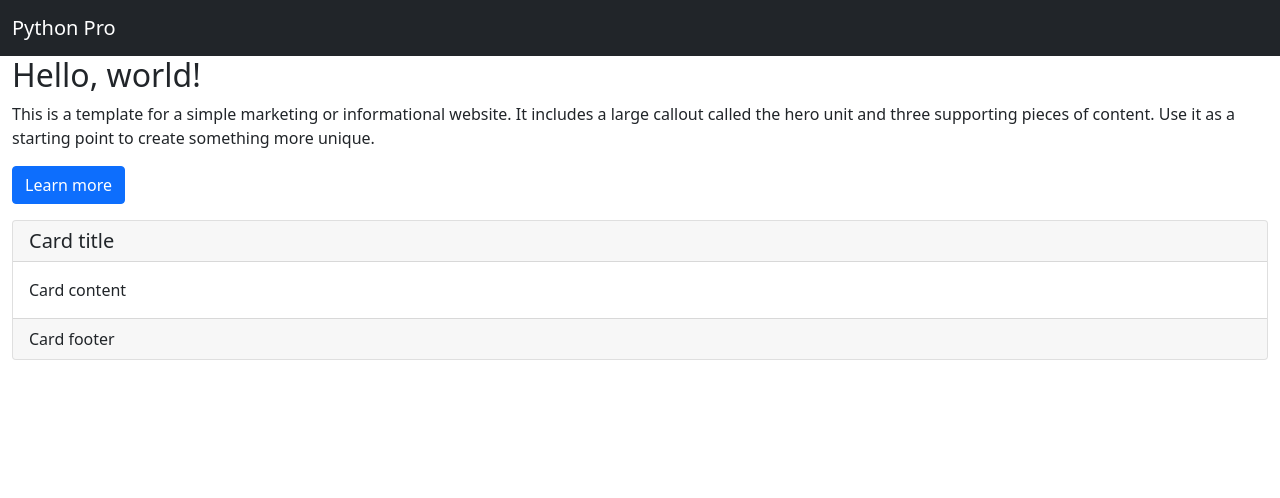
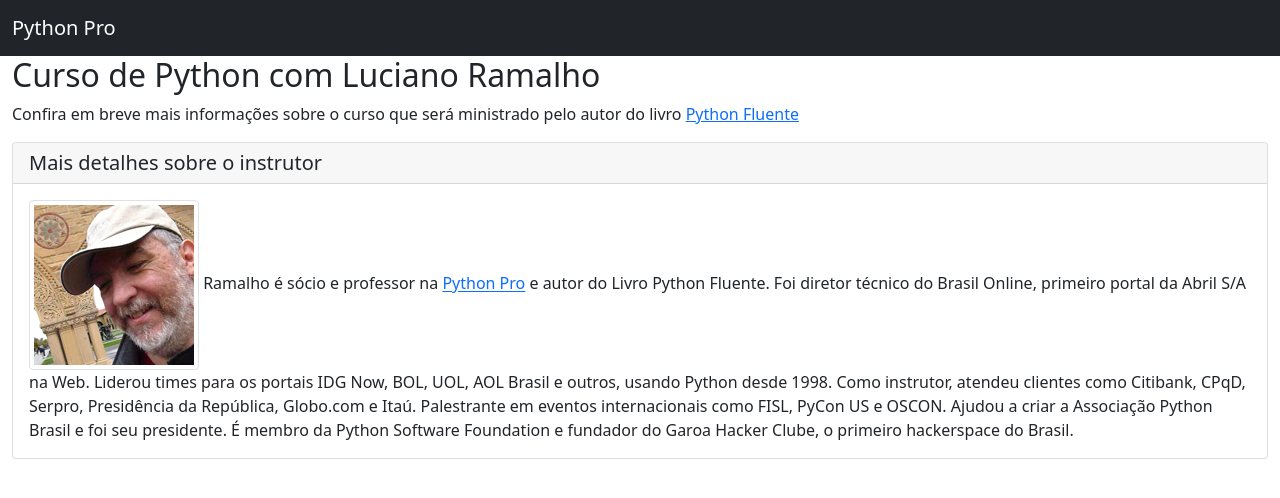
Before and after one commit to pessoasnil/curso-django-pessoa, a Django app: page / in a window 1280 px wide. Shown: the top 498 px of the page. Run offline with Django 3.2, Linux system fonts and the light colour scheme; some libraries are stand-ins or nearby versions.

Commit message:
ainda não flutei a imagem, com class float-left

```diff
--- a/pypro/base/templates/base/home.html
+++ b/pypro/base/templates/base/home.html
@@ -1,4 +1,5 @@
 <!DOCTYPE html>
+{% load static %}
 <html lang="pt-br">
 <head>
     <meta charset="utf-8">
@@ -9,7 +10,7 @@
 
     <meta name="description" content="Página do Curso Python Pro">
     <meta name="author" content="Lins Pessoa">
-
+    <link rel="icon" type="=image/png" href="{% static 'img/favicon.png' %}"/>
     <link href="/static/css/bootstrap.min.css" rel="stylesheet">
     <link href="/static/css/style.css" rel="stylesheet">
     <script src="/static/js/jquery.min.js"></script>
@@ -21,7 +22,8 @@
 <nav class="navbar navbar-expand-lg navbar-dark bg-dark">
     <div class="container-fluid">
         <a class="navbar-brand" href="{% url 'base:home' %}">Python Pro</a>
-    <button class="navbar-toggler" type="button" data-bs-toggle="collapse" data-bs-target="#navbarSupportedContent" aria-controls="navbarSupportedContent" aria-expanded="false" aria-label="Toggle navigation">
+        <button class="navbar-toggler" type="button" data-bs-toggle="collapse" data-bs-target="#navbarSupportedContent"
+                aria-controls="navbarSupportedContent" aria-expanded="false" aria-label="Toggle navigation">
             <span class="navbar-toggler-icon"></span>
         </button>
         <div class="collapse navbar-collapse" id="navbarSupportedContent">
@@ -39,28 +41,39 @@
 
             <div class="jumbotron">
                 <h2>
-					Hello, world!
+                    Curso de Python com Luciano Ramalho
+
                 </h2>
                 <p>
-					This is a template for a simple marketing or informational website. It includes a large callout called the hero unit and three supporting pieces of content. Use it as a starting point to create something more unique.
+                    Confira em breve mais informações sobre o curso que será ministrado pelo autor do livro
+                    <a href="https://www.oreilly.com/library/view/fluent-python-2nd/9781492056348/" target="_blank">Python
+                        Fluente</a>
                 </p>
-				<p>
-					<a class="btn btn-primary btn-large" href="#">Learn more</a>
-				</p>
+
             </div>
             <div class="row">
                 <div class="col-md-12">
                     <div class="card">
                         <h5 class="card-header">
-							Card title
+                            Mais detalhes sobre o instrutor
                         </h5>
                         <div class="card-body">
                             <p class="card-text">
-								Card content
+                                <img src="{% static 'img/luciano-ramalho.png' %}" alt="Foto de Luciano Ramalho" class="img-thumbnail float-left mr-1"/>
+                                Ramalho é sócio e professor na <a href="https://www.python.pro.br">Python Pro</a> e
+                                autor do Livro Python Fluente.
+                                Foi diretor técnico do Brasil Online, primeiro portal da Abril S/A na Web.
+                                Liderou times para os portais IDG Now, BOL, UOL, AOL
+                                Brasil e outros, usando Python
+                                desde 1998.
+                                Como instrutor, atendeu clientes como Citibank, CPqD, Serpro, Presidência da República,
+                                Globo.com e Itaú.
+                                Palestrante em eventos internacionais como FISL, PyCon US e OSCON. Ajudou a criar a
+                                Associação Python Brasil e foi seu presidente.
+                                É membro da Python Software Foundation e fundador do Garoa Hacker Clube, o primeiro
+                                hackerspace do Brasil.
+
                             </p>
-						</div>
-						<div class="card-footer">
-							Card footer
                         </div>
                     </div>
                 </div>
```
Also changed, not shown: pypro/base/static/img/favicon.png (added), pypro/base/static/img/luciano-ramalho.png (added). Lines whose indentation alone changed are shown as unchanged.
